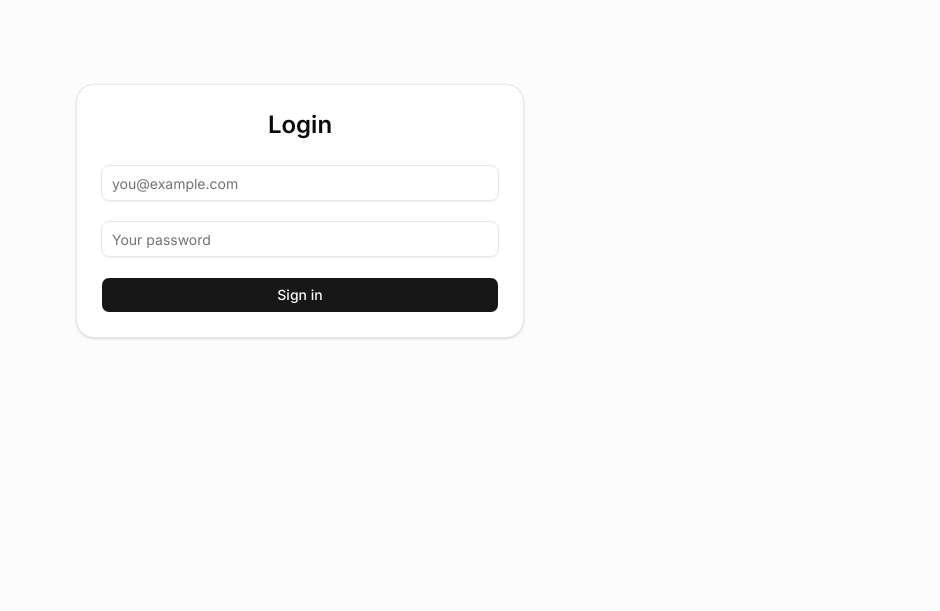
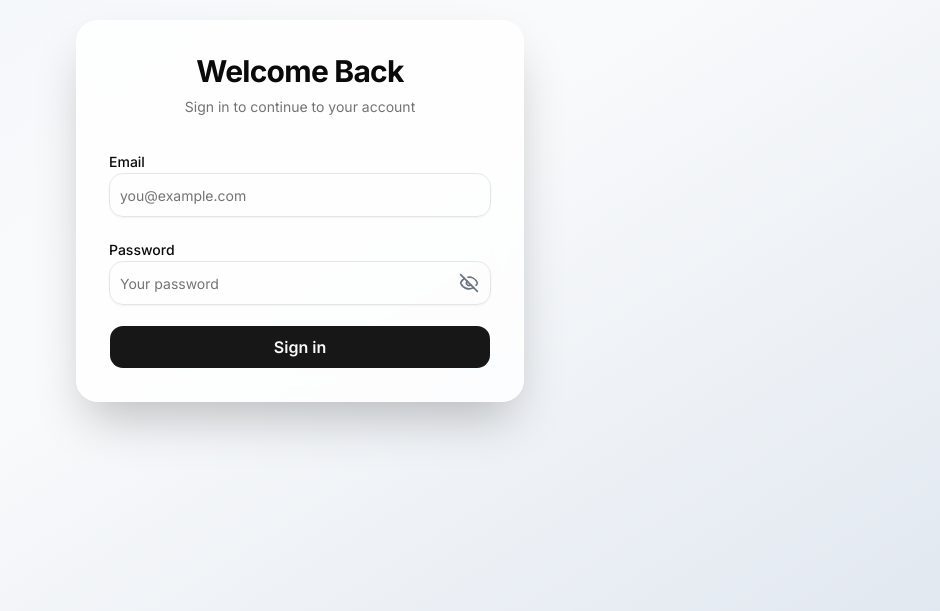
Before and after one commit to osmanbayy/neon-firstday, a Next.js app: page /login in a window 1280 px wide. Shown: the part 189-800 px from the top of the page, without its empty margins (340-1280 px from the left). Built offline with nearby package versions, Linux system fonts and the light colour scheme.

Commit message:
feat: add @formkit/auto-animate dependency, enhance login form validation, and update StaffCard image dimensions

```diff
--- a/package.json
+++ b/package.json
@@ -9,6 +9,7 @@
     "lint": "eslint"
   },
   "dependencies": {
+    "@formkit/auto-animate": "^0.9.0",
     "@hookform/resolvers": "^5.4.0",
     "class-variance-authority": "^0.7.1",
     "clsx": "^2.1.1",
--- a/src/app/(auth)/login/page.tsx
+++ b/src/app/(auth)/login/page.tsx
@@ -9,16 +9,20 @@ import { loginSchema, LoginSchema } from "@/lib/schemas/login";
 import { Input } from "@/components/ui/input";
 import { Button } from "@/components/ui/button";
 import { useRouter } from "next/navigation";
+import { useState } from "react";
+import { Eye, EyeOff } from "lucide-react";
+
+import { useAutoAnimate } from '@formkit/auto-animate/react'
 
 export default function LoginPage() {
   const router = useRouter();
 
-  const form = useForm<LoginSchema>({
+  const {
+    register,
+    handleSubmit,
+    formState: { errors }
+  } = useForm<LoginSchema>({
     resolver: zodResolver(loginSchema),
-    defaultValues: {
-      email: "",
-      password: "",
-    },
   });
 
   const onSubmit = (data: LoginSchema) => {
@@ -28,23 +32,62 @@ export default function LoginPage() {
     router.replace("/");
   };
 
+  const [showPassword, setShowPassword] = useState(false);
+
+  const toggleShowPassword = () => setShowPassword(prev => !prev);
+
+  const [animationParent] = useAutoAnimate()
+
   return (
-    <div className="flex items-center justify-center min-h-screen bg-muted/30">
-      <div className="w-full max-w-md p-6 rounded-2xl border bg-background shadow-sm">
+    <div className="flex min-h-screen items-center justify-center bg-linear-to-br from-slate-100 via-gray-50 to-slate-200 px-4">
+      <div className="w-full max-w-md rounded-3xl border border-white/40 bg-white/80 p-8 shadow-2xl backdrop-blur-md">
 
-        <h1 className="text-2xl font-semibold mb-6 text-center">
-          Login
-        </h1>
+        <div className="mb-8 text-center">
+          <h1 className="text-3xl font-bold tracking-tight">Welcome Back </h1>
+          <p className="mt-2 text-sm text-muted-foreground">Sign in to continue to your account</p>
+        </div>
 
-        <form onSubmit={form.handleSubmit(onSubmit)} className="space-y-5">
+        <form onSubmit={handleSubmit(onSubmit)} className="space-y-5">
 
           {/* EMAIL */}
-          <Input type="email" placeholder="you@example.com" {...form.register("email")} />
+          <div ref={animationParent} className="space-y-2">
+            <label className="text-sm font-medium">Email</label>
+            <Input
+              type="email"
+              placeholder="you@example.com"
+              {...register("email")}
+              className="h-11 rounded-xl"
+            />
+            {errors.email && (
+              <span className="block text-sm font-medium text-red-500">{errors.email.message}</span>
+            )}
+          </div>
 
           {/* PASSWORD */}
-          <Input type="password" placeholder="Your password" {...form.register("password")} />
+          <div ref={animationParent} className="space-y-2">
+            <label className="text-sm font-medium">Password</label>
+            <div className="relative">
+              <Input
+                type={showPassword ? "text" : "password"}
+                placeholder="Your password"
+                {...register("password")}
+                className="h-11 rounded-xl pr-12"
+              />
 
-          <Button type="submit" className="w-full">
+              <button
+                type="button"
+                onClick={toggleShowPassword}
+                className="absolute right-3 top-1/2 -translate-y-1/2 text-sm text-gray-500 cursor-pointer"
+              >
+                {showPassword ? <Eye size={20} /> : <EyeOff size={20} />}
+              </button>
+            </div>
+            {errors.password && (
+              <span className="block text-sm font-medium text-red-500">{errors.password.message}</span>
+            )}
+          </div>
+
+          <Button type="submit" className="h-11 w-full rounded-xl text-base font-semibold transition-all duration-300 hover:scale-[1.02]" >
             Sign in
           </Button>
 
--- a/src/components/StaffCard.tsx
+++ b/src/components/StaffCard.tsx
@@ -13,7 +13,7 @@ interface StaffCardProps {
 export const StaffCard: React.FC<StaffCardProps> = ({ id, name, department, zodiac }) => {
   return (
     <div className="bg-white dark:bg-blue-950/20 shadow-md rounded-lg p-4 flex items-center space-x-4 w-full border h-full">
-      <Image src={'/next.svg'} alt={`${name}'s avatar`} className="size-16 rounded-lg dark:invert" />
+      <Image src={'/next.svg'} alt={`${name}'s avatar`} width={64} height={64} className="rounded-lg dark:invert" />
       <div className="flex flex-col gap-1 flex-1">
         <span className="text-sm text-gray-500">ID: {id}</span>
         <h2 className="text-lg font-semibold">{name}</h2>
--- a/src/lib/schemas/login.ts
+++ b/src/lib/schemas/login.ts
@@ -1,8 +1,20 @@
 import { z } from "zod";
 
 export const loginSchema = z.object({
-  email: z.string().email("Geçerli bir email gir"),
-  password: z.string().min(6, "Şifre en az 6 karakter olmalı"),
+  email: z
+    .email()
+    .refine((value: string) => value.endsWith("@neonapps.com"), { message: "Email must end with @neonapps.com" }),
+  password: z
+    .string()
+    .min(8, {
+      message: "Password must be at least 8 characters."
+    })
+    .regex(/[A-Z]/, {
+      message: "Password must contain an uppercase letter."
+    })
+    .regex(/[^A-Za-z0-9]/, {
+      message: "Password must contain a special letter"
+    })
 });
 
 export type LoginSchema = z.infer<typeof loginSchema>;
```
Also changed, not shown: 1 other file (tests, documents, lock files or other folders).
